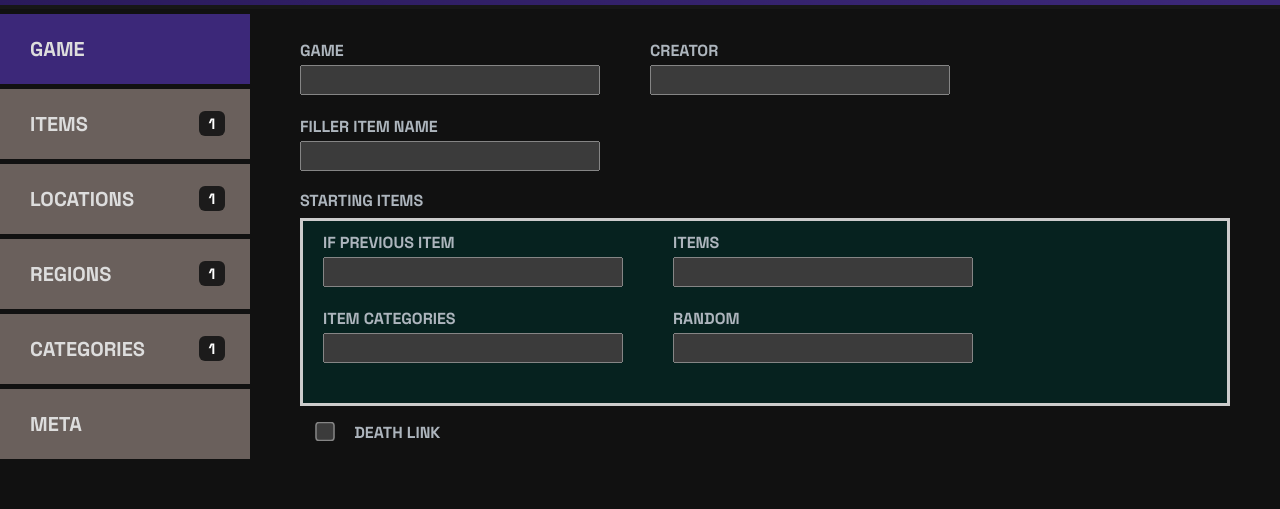
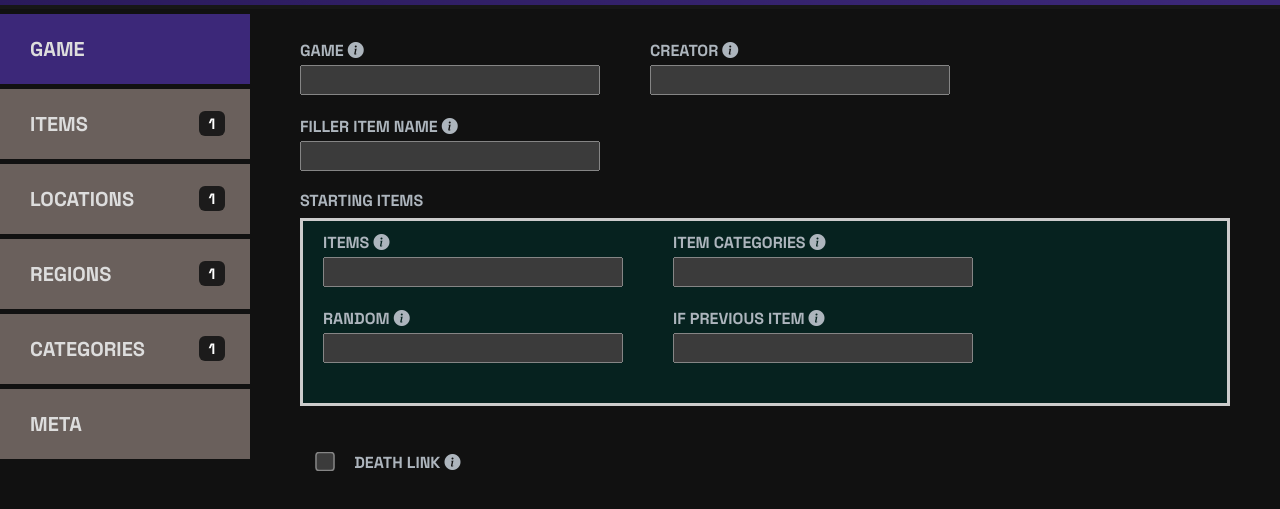
Before and after one commit to ManualForArchipelago/ManualBuilder, a plain HTML site: page index.html in a window 1280 px wide. Shown: the part 95-604 px from the top of the page. Drawn offline with nearby package versions, Linux system fonts and the light colour scheme; a web font is replaced by a local one.

Commit message:
cleaning up bad data and reorganizing fields in schema, adding tooltips

```diff
--- a/css/main.css
+++ b/css/main.css
@@ -100,6 +100,22 @@ ul#primary_nav li.nav-item > a.active {
     margin-bottom: 20px;
 }
 
+#container div.form form div.form-field.form-field-type-checkbox, #container div.form form div.form-field.form-field-type-radio {
+    margin-top: 30px;
+}
+
+#container div.form #form_items div.form-field.form-field-type-checkbox, #container div.form #form_items div.form-field.form-field-type-radio {
+    margin-top: 0px;
+}
+
+#container div.form form div.form-field.form-field-name-classification {
+    width: 240px;
+}
+
+#container div.form form div.form-field.form-field-name-classification.form-field-progression_skip_balancing {
+    width: 350px;
+}
+
 #container div.form form div.form-field label {
     display: block;
     font-weight: bold;
--- a/js/form.js
+++ b/js/form.js
@@ -64,7 +64,7 @@ class Form {
         //   or the value is an array of items but the items aren't object definitions,
         //     then we'll expect the user to enter comma-separated in a text box
         if (properties_data['type'] == 'array' &&
-            (!properties_data.hasOwnProperty('items') || Object.keys(definitions_data).length == 0)
+            (!properties_data.hasOwnProperty('items') || !properties_data['items'].hasOwnProperty('$ref') || Object.keys(definitions_data).length == 0)
         ) {
             properties_data['type'] = 'text';
         }
@@ -114,8 +114,11 @@ class Form {
         if (!field_details['name']) return;
         if (!multiple) multiple = false;
 
+        if (field_details.hasOwnProperty('description')) field_details['description'] = field_details['description'].replaceAll('"', '&quot;').replaceAll("\n", "");
+
         const display_name = field_details['name'].replace(/_/g, ' ');
-        const new_field_label = $(`<label for="${field_details['name']}">${display_name}</label>`);
+        const tooltip = `<i class="bi bi-info-circle-fill" data-bs-toggle="tooltip" data-bs-title="${field_details['description']}"></i>`
+        const new_field_label = $(`<label for="${field_details['name']}">${display_name} ${tooltip}</label>`);
         let new_field = $('<input type="text" />');
 
         if (field_details['type'] == 'subform') {
@@ -151,15 +154,17 @@ class Form {
             }
             if (field_details['default']) new_field.val(field_details['default']);
 
+            const form_field_classes = `form-field form-field-${field_details['name']} form-field-name-${field_details['field_name']} form-field-type-${field_details['type']}`;
+
             dom_form.append(
                 (
                     field_details['type'] == 'radio' || field_details['type'] == 'checkbox'
                     ?
-                        $('<div class="form-field" />')
+                        $(`<div class="${form_field_classes}" />`)
                             .append(new_field).append(' ')
                             .append(new_field_label)
                     :
-                        $('<div class="form-field" />')
+                        $(`<div class="${form_field_classes}" />`)
                             .append(new_field_label)
                             .append(new_field)
                 )
--- a/js/layout.js
+++ b/js/layout.js
@@ -2,6 +2,8 @@ class Layout {
     load() {
         this.loadForms();
         this.loadPrimaryNavigation();
+
+        this.loadTooltips();
     }
 
     loadPrimaryNavigation() {
@@ -59,4 +61,9 @@ class Layout {
             }
         });
     }
+
+    loadTooltips() {
+        const tooltipTriggerList = document.querySelectorAll('[data-bs-toggle="tooltip"]');
+        [...tooltipTriggerList].map(tooltipTriggerEl => new bootstrap.Tooltip(tooltipTriggerEl));
+    }
 }
--- a/schemas/Manual.categories.schema.json
+++ b/schemas/Manual.categories.schema.json
@@ -16,19 +16,19 @@
                     "type": "object",
                     "description": "Name of the category",
                     "properties": {
+                        "yaml_option": {
+                            "description": "(Optional) Array of Options that will decide if the items & locations in this category are enabled",
+                            "type": "array",
+                            "items": {
+                                "type": "string"
+                            },
+                            "minItems": 1,
+                            "uniqueItems": true
+                        },
                         "hidden": {
                             "description": "(Optional) Should this category be Hidden in the client?",
                             "type": "boolean",
                             "default": true
-                        },
-                        "yaml_option": {
-                            "description": "(Optional) Array of Options that will decide if the items & locations in this category are enabled",
-                            "type": "array",
-                            "items": {
-                                "$ref": "#/definitions/Connects_to"
-                            },
-                            "minItems": 1,
-                            "uniqueItems": true
                         },
                         "_comment": {"$ref": "#/definitions/comment"}
                     }
@@ -37,12 +37,6 @@
         }
     },
     "definitions": {
-        "Require": {
-            "type": ["object", "string", "array"]
-        },
-        "Connects_to": {
-            "type": "string"
-        },
         "comment": {
             "description": "(Optional) Does nothing, Its mainly here for Dev notes for future devs to understand your logic",
             "type": ["string", "array"],
--- a/schemas/Manual.game.schema.json
+++ b/schemas/Manual.game.schema.json
@@ -55,13 +55,6 @@
         "Sitems": {
             "type":"object",
             "properties": {
-                "if_previous_item":{
-                    "description": "(Optional) Causes the starting item block to only occur when any of the matching items have already been added to starting inventory by any previous starting item blocks",
-                    "type":"array",
-                    "items":{
-                        "type":"string"
-                    }
-                },
                 "items": {
                     "description": "(Optional) List of item to pick from. If not included will pick from 'item_categories' if present or from the entire item pool if absent",
                     "type":"array",
@@ -80,6 +73,13 @@
                     "description": "(Optional) how many items of this block will be randomly added to inventory. Will add every item in the block if not included",
                     "type":"integer"
                 },
+                "if_previous_item":{
+                    "description": "(Optional) Causes the starting item block to only occur when any of the matching items have already been added to starting inventory by any previous starting item blocks",
+                    "type":"array",
+                    "items":{
+                        "type":"string"
+                    }
+                },
                 "_comment": {"$ref": "#/definitions/comment"}
             },
             "minProperties": 1
--- a/schemas/Manual.items.schema.json
+++ b/schemas/Manual.items.schema.json
@@ -26,16 +26,6 @@
                     "description": "The unique name of the item. Do not use () or : in the name",
                     "type": "string"
                 },
-                "progression": {
-                    "description": "(Optional) Is this item needed to unlock locations? Defaults to false if not included.",
-                    "default": true,
-                    "type": "boolean"
-                },
-                "count": {
-                    "description": "(Optional) Number of copy of this item in the pool.",
-                    "type": "integer",
-                    "default": 1
-                },
                 "category": {
                     "description": "(Optional) The category(ies) this item fit in",
                     "type": "array",
@@ -45,29 +35,10 @@
                     "minItems": 1,
                     "uniqueItems": true
                 },
-                "useful": {
-                    "description": "(Optional) Is this item usefull to have? Used for items that are not progression but you still want the rando to really use.",
-                    "type": "boolean"
-                },
-                "progression_skip_balancing": {
-                    "description": "(Optional) Should this item not get included in progression balance swaps. For more info check the discord",
-                    "type": "boolean",
-                    "default": true
-                },
-                "trap": {
-                    "description": "(Optional) Is this item a trap? Something the player doesnt want to get.",
-                    "type": "boolean",
-                    "default": true
-                },
-                "early": {
-                    "description": "(Optional) Is this item required to be placed somewhere accessible from the start (Sphere 1)",
-                    "type": "boolean",
-                    "default": true
-                },
-                "local": {
-                    "description": "(Optional) Is this item supposed to be only in your locations(true) or anywhere(false)",
-                    "type": "boolean",
-                    "default": true
+                "count": {
+                    "description": "(Optional) Number of copy of this item in the pool.",
+                    "type": "integer",
+                    "default": 1
                 },
                 "value": {
                     "description": "(Optional) A dictionary of values this item has in the format {\"name\": int,\"otherName\": int} \nUsed with the {ItemValue(Name: int)} in location requires \neg. \"value\": {\"coins\":10} mean this item is worth 10 coins",
@@ -83,8 +54,37 @@
                         }
                     }
                 },
+                "progression": {
+                    "description": "(Optional) Is this item needed to unlock locations? Defaults to false if not included.",
+                    "default": true,
+                    "type": "boolean"
+                },
+                "progression_skip_balancing": {
+                    "description": "(Optional) Should this item not get included in progression balance swaps. For more info check the discord",
+                    "type": "boolean",
+                    "default": true
+                },
+                "useful": {
+                    "description": "(Optional) Is this item usefull to have? Used for items that are not progression but you still want the rando to really use.",
+                    "type": "boolean"
+                },
+                "filler": {
+                    "description": "(Optional) Is this item a filler item? Something that is mostly useless to the player.",
+                    "type": "boolean"
+                },
+                "trap": {
+                    "description": "(Optional) Is this item a trap? Something the player doesnt want to get.",
+                    "type": "boolean"
+                },
+                "early": {
+                    "description": "(Optional) Is this item required to be placed somewhere accessible from the start (Sphere 1)",
+                    "type": "boolean"
+                },
+                "local": {
+                    "description": "(Optional) Is this item supposed to be only in your locations(true) or anywhere(false)",
+                    "type": "boolean"
+                },
                 "_comment": {"$ref": "#/definitions/comment"}
-
             },
             "required": ["name"]
         },
--- a/schemas/Manual.locations.schema.json
+++ b/schemas/Manual.locations.schema.json
@@ -26,10 +26,6 @@
                     "description": "The unique name of the location.",
                     "type": "string"
                 },
-                "region": {
-                    "description": "(Optional) The name of the Region this location is part of.",
-                    "type": "string"
-                },
                 "category": {
                     "description": "(Optional) An array of the Category(ies) this location is a part of.",
                     "type": "array",
@@ -46,14 +42,9 @@
                     },
                     "uniqueItems": true
                 },
-                "place_item_category": {
-                    "description": "(Optional) Specify the category of item that will be placed at this location. (Ignore Logic)",
-                    "type": "array",
-                    "items": {
-                        "$ref": "#/definitions/Place_item_category"
-                    },
-                    "minItems": 0,
-                    "uniqueItems": true
+                "region": {
+                    "description": "(Optional) The name of the Region this location is part of.",
+                    "type": "string"
                 },
                 "place_item": {
                     "description": "(Optional) Specify the list of item that can be placed at this location (will only randomly choose 1).",
@@ -64,8 +55,17 @@
                     "minItems": 0,
                     "uniqueItems": true
                 },
-                "dont_place_item_category": {
-                    "description": "(Optional) Specify the categories of items that will never be placed at this location.",
+                "dont_place_item": {
+                    "description": "(Optional) Specify the list of items that cannot be placed at this location.",
+                    "type": "array",
+                    "items": {
+                        "$ref": "#/definitions/Place_item"
+                    },
+                    "minItems": 0,
+                    "uniqueItems": true
+                },
+                "place_item_category": {
+                    "description": "(Optional) Specify the category of item that will be placed at this location. (Ignore Logic)",
                     "type": "array",
                     "items": {
                         "$ref": "#/definitions/Place_item_category"
@@ -73,11 +73,11 @@
                     "minItems": 0,
                     "uniqueItems": true
                 },
-                "dont_place_item": {
-                    "description": "(Optional) Specify the list of items that cannot be placed at this location.",
+                "dont_place_item_category": {
+                    "description": "(Optional) Specify the categories of items that will never be placed at this location.",
                     "type": "array",
                     "items": {
-                        "$ref": "#/definitions/Place_item"
+                        "$ref": "#/definitions/Place_item_category"
                     },
                     "minItems": 0,
                     "uniqueItems": true
--- a/schemas/Manual.meta.schema.json
+++ b/schemas/Manual.meta.schema.json
@@ -9,10 +9,6 @@
             "description": "The schema to verify this document against."
         },
         "_comment": {"$ref": "#/definitions/comment"},
-        "enable_region_diagram": {
-            "description": "Enable the generation of puml diagram of your apworld region and locations for debug purposes",
-            "type": "boolean"
-        },
         "docs": {
             "description": "Every properties linked to the documentation of your apworld",
             "type": "object",
@@ -85,6 +81,10 @@
                     }
                 }
             }
+        },
+        "enable_region_diagram": {
+            "description": "Enable the generation of puml diagram of your apworld region and locations for debug purposes",
+            "type": "boolean"
         }
     },
     "definitions": {
--- a/schemas/Manual.regions.schema.json
+++ b/schemas/Manual.regions.schema.json
@@ -29,7 +29,7 @@
                             "description": "Array of other regions the player can go from this region.",
                             "type": "array",
                             "items": {
-                                "$ref": "#/definitions/Connects_to"
+                                "type": "string"
                             },
                             "minItems": 0,
                             "uniqueItems": true
@@ -59,9 +59,6 @@
                 }
             }
         },
-        "Connects_to": {
-            "type": "string"
-        },
         "comment": {
             "description": "(Optional) Does nothing, Its mainly here for Dev notes for future devs to understand your logic",
             "type": ["string", "array"],
```
